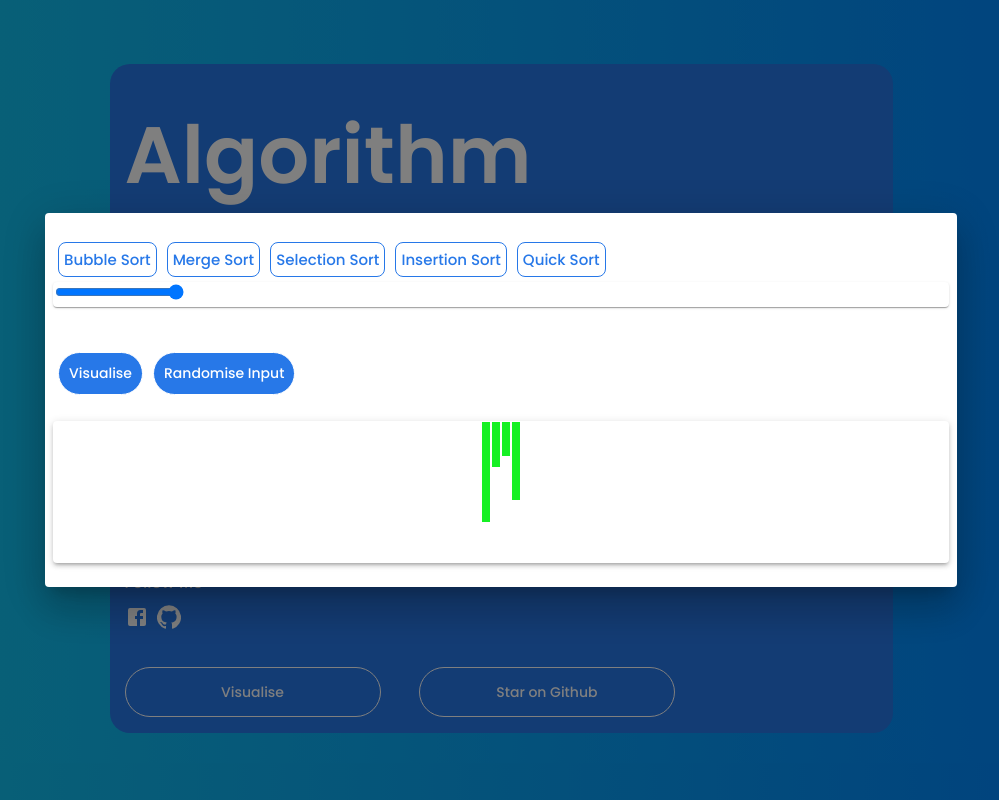
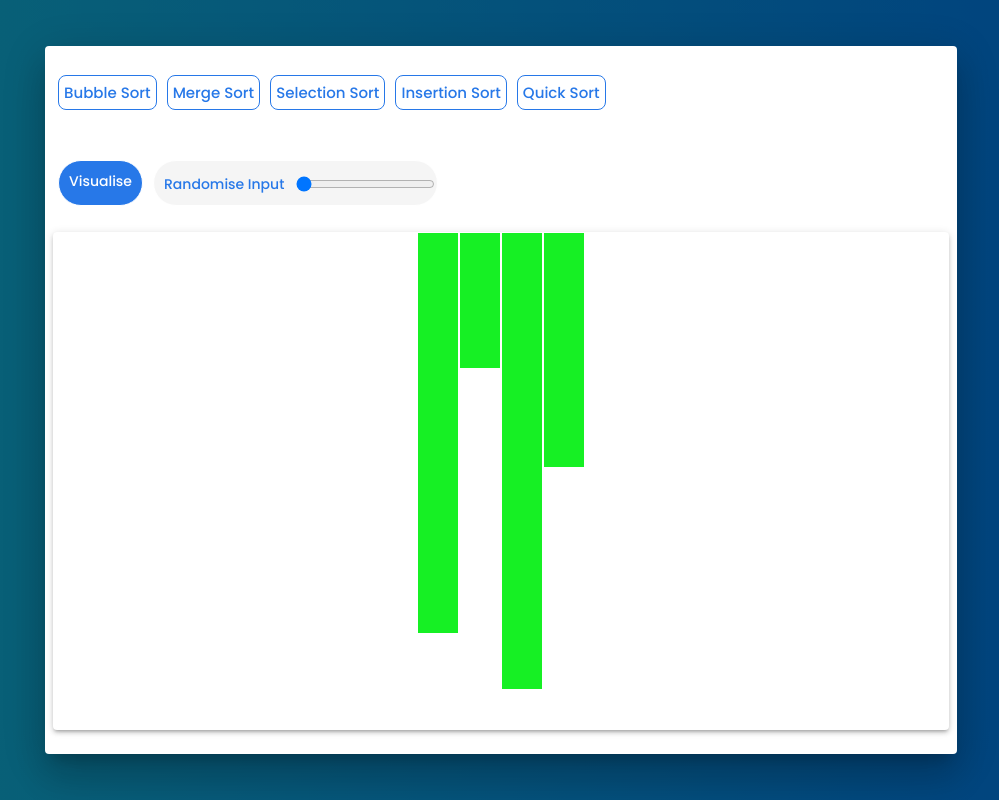
Before and after one commit to ShubhamChaudharyy/Algorithm-Visualizer, a React (Create React App) app: page / in a window 1280 px wide. Both pictures are taken after a click on the element "Visualise". Shown: the whole page, without its empty margins (139-1138 px from the left). Built offline with nearby package versions, Linux system fonts and the light colour scheme.

Commit message:
minor enhancements

```diff
--- a/src/components/algorithms/Bubble Sort/algorithms.jsx
+++ b/src/components/algorithms/Bubble Sort/algorithms.jsx
@@ -1,11 +1,12 @@
 import handleDom from '../Merge_Sort/handleDom'
 class Algorithms {
-    constructor(arr){
+    constructor(arr,speed){
         this.arr=arr
         this.Animations=[]
         this.chips=arr
         this.start=0;
         this.start2=0;
+        this.speed=speed;
     }
     test=()=>{
         for(var i=this.start;i<this.Animations.length;i++){
@@ -28,18 +29,18 @@ class Algorithms {
                         handleDom.msp_low_reset(points.left);
                         handleDom.msp_high_reset(points.right);
                         this.start2++;
-                        if(this.start2>=99-this.start){
+                        if(this.start2>=this.arr.length-this.start-1){
                             document.getElementById(`${points.right}`).style.backgroundColor='blue !important'
                             this.start++;
                             this.start2=0;
                         }
                         this.bubbleSort();
-                    },20)
-            },20)
-        },20)
+                    },this.speed)
+            },this.speed)
+        },this.speed)
     }
     bubbleSort=()=>{
-        for(var j=this.start2;j<=98-this.start;j++){
+        for(var j=this.start2;j<=this.arr.length-1-this.start;j++){
             this.visualiseBubbleSort({left:j,right:j+1});
             return;
         }
--- a/src/components/css/AlgoView.css
+++ b/src/components/css/AlgoView.css
@@ -57,7 +57,7 @@ li{
     height: 2vh;
 }
 .sorting-towers{
-    width: 0.1vh !important;
+    width: 1vh !important;
     margin: 1px;
     bottom: 0px;
     background-color:#16f024;
@@ -98,12 +98,22 @@ li{
 .user-input::placeholder{
     text-align: center !important;
 }
+.random-input{
+    background-color: whitesmoke !important;
+    color:#2778e8 !important;
+}
+.input-slider{
+    position: relative;
+    top: 3px !important;
+    padding-right: 10px;
+    left: 10px;
+}
 @media only screen and (min-width: 700px){
     .sorting-topics{
         font-size: 15px;
     }
 
     .sorting-towers{
-        width: 1vh !important;
+        width: 5vh !important;
     }
 }
--- a/src/components/startPage/AlgoView.jsx
+++ b/src/components/startPage/AlgoView.jsx
@@ -11,11 +11,10 @@ let i=0,j=0;
 export default(props)=>{
     const globalSize=300;
     const [opa,setOpa]=useState(false)
-    const [speed,setSpeed]=useState(1000);
-    const [chips,setChips]=useState([100,45,34,78]);
+    const [speed,setSpeed]=useState(10000);
+    const [chips,setChips]=useState([400,135,456,234]);
     const [sortProcess,setProcess]=useState(false)
     const [sortType,setSortType]=useState('none');
-    const [limit,setLimit]=useState(4);
     const [sort,setSorts]=useState([ 'Bubble Sort','Merge Sort','Selection Sort','Insertion Sort','Quick Sort'])
     const randomIntFromInterval=(min,max)=>Math.floor( Math.random()*( max - min + 1 ) + min )
     const randomiseInput=(param)=>{
@@ -23,12 +22,13 @@ export default(props)=>{
         for(var i=0;i<param*6;i++){
             temp[i]=5*randomIntFromInterval(0,100);
             setChips(temp);
+            var temp_speed=parseInt(1000/param);
+            setSpeed(temp_speed);
         }
-        setSpeed(parseInt(1000/param));
+        console.log("speed = ",speed)
     }
     const handleInputSlider=(e)=>{
         console.log(e.target.value)
-        const temp=new Array();
         randomiseInput(e.target.value)
     }
     const handleVisualise=()=>{
@@ -41,7 +41,8 @@ export default(props)=>{
             return;
         }
         if(sortType!='none'){
-            const sortObject=new SortSpecifier(sortType,chips,speed);
+            console.log('speed = ',parseInt(speed));
+            const sortObject=new SortSpecifier(sortType,chips,parseInt(speed));
             sortObject.setMethod();
             setProcess(true);
         }
@@ -91,7 +92,6 @@ export default(props)=>{
                 <div className='algo-div container'>
                     <Paper>
                     {/* <IOSSlider aria-label="ios slider" valueLabelDisplay="on" onHold={handleInputSlider} /> */}
-                    <input type="range" min="4" and max="50" onChange={handleInputSlider}></input>
                     </Paper>
                 </div>
             </Grid>
@@ -100,13 +100,15 @@ export default(props)=>{
                 <Fragment>
                 <div className="adjuster-div">{
                     (!sortProcess)?(
-                        <span className="custom-button visualise" onClick={handleVisualise}>Visualise</span>
+                        <span className="custom-button visualise" onClick={handleVisualise} style={{pointerEvents:'none'}}>Visualise</span>
                     ):(
                         <span className="custom-button visualise other-sort-offer" onClick={handleRefresh}>Try Other Sort</span>
                     )
                 }
-                    <div className="custom-button visualise" onClick={randomiseInput}>
+                    <div className="custom-button visualise random-input" onClick={randomiseInput} disable="true">
                         Randomise Input
+                        <input type="range" min="4" max="50" defaultValue="4" onChange={handleInputSlider} className="input-slider"></input>
+
                     </div>
                 </div>
                 </Fragment>
```
